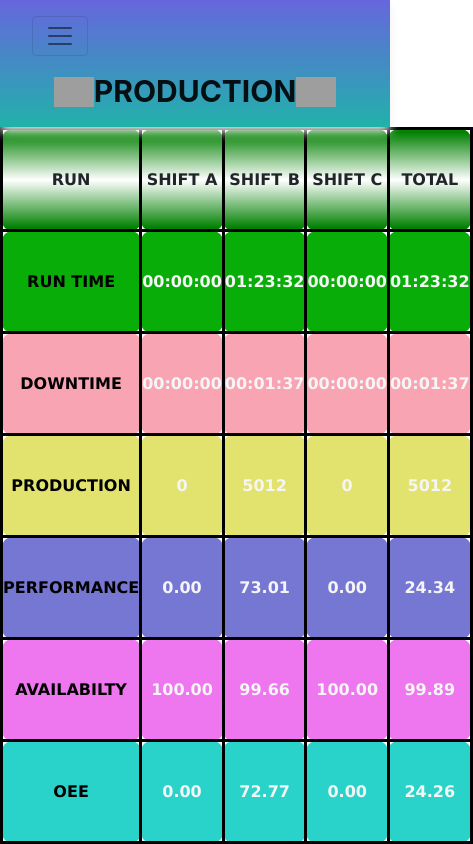
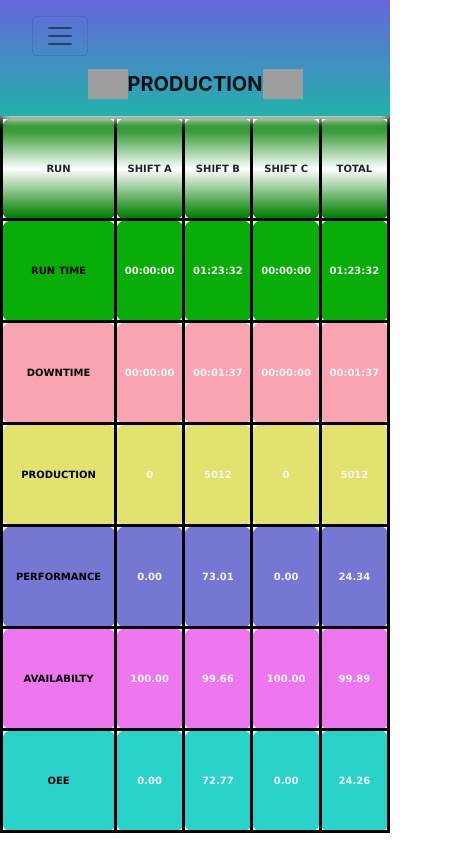
Before and after one commit to mohan990/Final_year_Project, a plain HTML site: page index.html in a window 390 px wide. Shown: the whole page, 473 px wide, since content can reach past the window. Drawn offline with nearby package versions, Linux system fonts and the light colour scheme; grey boxes are pictures that could not be loaded.

Commit message:
changes made

```diff
--- a/css/index.css
+++ b/css/index.css
@@ -54,6 +54,7 @@ a.dropdown-item:hover{
     text-align: center;
     font-family: Verdana, Geneva, Tahoma, sans-serif;
     font-weight: bolder;
+    font-size: 20px;
   }
   table{
     width: 100%;
@@ -109,4 +110,11 @@ a.dropdown-item:hover{
   button.btn-info{
     display: none;
   }
+  table,tr,th,td{
+    font-size: 10px;
+  }
+  div.navbar-brand{
+    font-size: 20px;
+  }
+
 }
```
